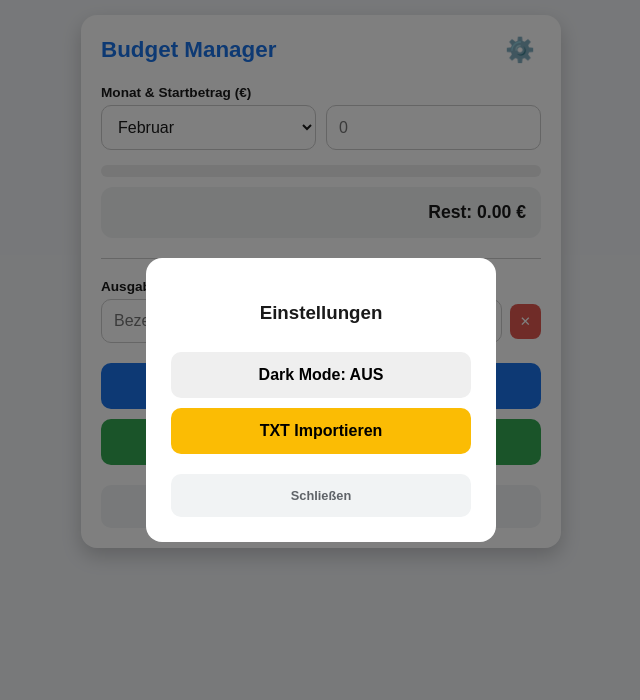
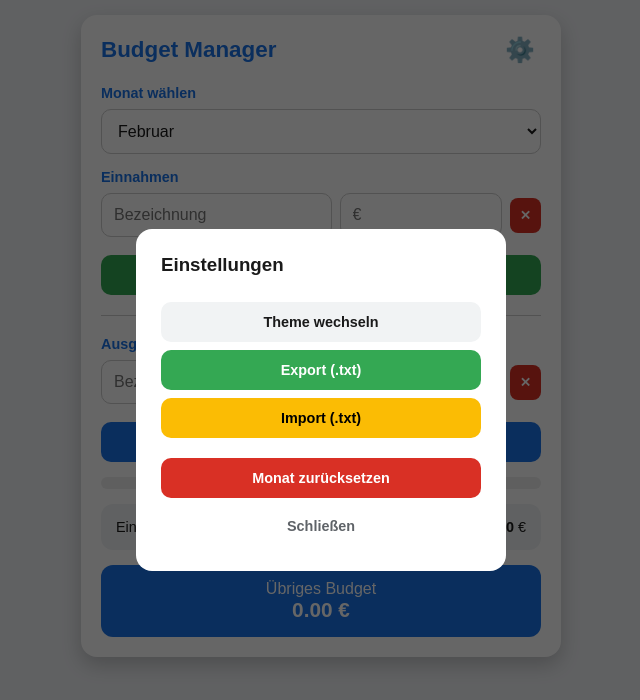
Before and after one commit to glad2behere/mein-budget, a plain HTML site: page index.html in a window 1280 px wide. Both pictures are taken after a click on the button "⚙️". Shown: the whole page, without its empty margins (319-959 px from the left). Drawn offline with Linux system fonts and the light colour scheme.

Commit message:
Aktualisieren von index.html

```diff
--- a/index.html
+++ b/index.html
@@ -13,27 +13,16 @@
     <meta name="theme-color" id="theme-color-meta" content="#1a73e8">
 
     <style>
-        /* CSS Variablen für einfaches Theme-Switching */
         :root {
-            --bg: #f0f2f5;
-            --card: #ffffff;
-            --text: #1a1a1a;
-            --primary: #1a73e8;
-            --danger: #d93025;
-            --input-border: #cccccc;
-            --secondary-btn: #f1f3f4;
-            --secondary-text: #5f6368;
+            --bg: #f0f2f5; --card: #ffffff; --text: #1a1a1a; --primary: #1a73e8;
+            --danger: #d93025; --success: #34a853; --input-border: #cccccc;
+            --secondary-btn: #f1f3f4; --secondary-text: #5f6368;
         }
 
         [data-theme="dark"] {
-            --bg: #121212;
-            --card: #1e1e1e;
-            --text: #e0e0e0;
-            --primary: #8ab4f8;
-            --danger: #f28b82;
-            --input-border: #444444;
-            --secondary-btn: #333333;
-            --secondary-text: #aaaaaa;
+            --bg: #121212; --card: #1e1e1e; --text: #e0e0e0; --primary: #8ab4f8;
+            --danger: #f28b82; --success: #81c995; --input-border: #444444;
+            --secondary-btn: #333333; --secondary-text: #aaaaaa;
         }
 
         body { font-family: sans-serif; background-color: var(--bg); color: var(--text); padding: 15px; display: flex; justify-content: center; margin: 0; transition: background 0.3s; }
@@ -45,33 +34,32 @@
         .settings-btn { background: none; border: none; font-size: 1.5rem; cursor: pointer; color: var(--text); }
 
         .input-group { margin-bottom: 15px; }
-        label { display: block; margin-bottom: 5px; font-weight: bold; font-size: 0.85rem; }
+        label { display: block; margin-bottom: 8px; font-weight: bold; font-size: 0.9rem; color: var(--primary); }
         input, select { width: 100%; padding: 12px; border: 1px solid var(--input-border); border-radius: 10px; background: var(--card); color: var(--text); box-sizing: border-box; font-size: 16px; outline: none; }
 
-        /* Fortschrittsbalken Style */
-        .progress-container { width: 100%; height: 12px; background: #eee; border-radius: 6px; margin: 10px 0; overflow: hidden; }
-        #progress-bar { height: 100%; width: 100%; background: #34a853; transition: width 0.5s, background 0.5s; }
+        .progress-container { width: 100%; height: 12px; background: #eee; border-radius: 6px; margin: 15px 0; overflow: hidden; }
+        #progress-bar { height: 100%; width: 100%; background: var(--success); transition: width 0.5s, background 0.5s; }
         [data-theme="dark"] .progress-container { background: #333; }
 
-        .expense-row { display: flex; gap: 8px; margin-bottom: 10px; align-items: center; }
-        .expense-row input[type="text"] { flex: 3; }
-        .expense-row input[type="number"] { flex: 2; }
+        .row { display: flex; gap: 8px; margin-bottom: 10px; align-items: center; }
+        .row input[type="text"] { flex: 3; }
+        .row input[type="number"] { flex: 2; }
 
-        .btn-delete { background: var(--danger); color: white; border: none; border-radius: 8px; padding: 10px; cursor: pointer; opacity: 0.8; }
+        .btn-delete { background: var(--danger); color: white; border: none; border-radius: 8px; padding: 10px; cursor: pointer; font-weight: bold; }
 
-        .result-box { background: var(--secondary-btn); padding: 15px; border-radius: 12px; margin-top: 10px; }
-        .result { font-size: 1.1rem; font-weight: bold; text-align: right; }
+        .summary-box { background: var(--secondary-btn); padding: 15px; border-radius: 12px; margin: 15px 0; display: flex; justify-content: space-between; font-size: 0.9rem; }
+        .result-box { background: var(--primary); color: white; padding: 15px; border-radius: 12px; margin-top: 10px; text-align: center; }
+        .result { font-size: 1.3rem; font-weight: bold; }
 
-        .btn { width: 100%; padding: 14px; border: none; border-radius: 10px; cursor: pointer; font-size: 1rem; font-weight: bold; margin-top: 10px; transition: opacity 0.2s; }
-        .btn-add { background: var(--primary); color: white; }
-        .btn-export { background: #34a853; color: white; }
-        .btn-clear { background: var(--secondary-btn); color: var(--secondary-text); margin-top: 20px; font-size: 0.8rem; }
+        .btn { width: 100%; padding: 12px; border: none; border-radius: 10px; cursor: pointer; font-size: 0.9rem; font-weight: bold; margin-top: 8px; }
+        .btn-add-inc { background: var(--success); color: white; }
+        .btn-add-exp { background: var(--primary); color: white; }
 
-        /* Modal für Einstellungen */
-        #settings-modal { display: none; position: fixed; top: 0; left: 0; width: 100%; height: 100%; background: rgba(0,0,0,0.5); justify-content: center; align-items: center; z-index: 100; }
-        .modal-content { background: var(--card); padding: 25px; border-radius: 16px; width: 80%; max-width: 300px; text-align: center; }
+        #settings-modal { display: none; position: fixed; top: 0; left: 0; width: 100%; height: 100%; background: rgba(0,0,0,0.6); justify-content: center; align-items: center; z-index: 100; }
+        .modal-content { background: var(--card); padding: 25px; border-radius: 16px; width: 85%; max-width: 320px; }
 
         #fileImport { display: none; }
+        hr { border: 0; border-top: 1px solid var(--input-border); margin: 20px 0; }
     </style>
 </head>
 <body>
@@ -83,43 +71,49 @@
     </div>
 
     <div class="input-group">
-        <label>Monat & Startbetrag (€)</label>
-        <div style="display: flex; gap: 10px;">
+        <label>Monat wählen</label>
         <select id="currentMonth" onchange="loadFromStorage()">
             <option>Januar</option><option>Februar</option><option>März</option>
             <option>April</option><option>Mai</option><option>Juni</option>
             <option>Juli</option><option>August</option><option>September</option>
             <option>Oktober</option><option>November</option><option>Dezember</option>
         </select>
-            <input type="number" id="startBudget" placeholder="0" oninput="calculate()">
     </div>
-    </div>
+
+    <label>Einnahmen</label>
+    <div id="incomeList"></div>
+    <button class="btn btn-add-inc" onclick="addRow('incomeList')">+ Einnahme hinzufügen</button>
+
+    <hr>
+
+    <label>Ausgaben</label>
+    <div id="expenseList"></div>
+    <button class="btn btn-add-exp" onclick="addRow('expenseList')">+ Ausgabe hinzufügen</button>
 
     <div class="progress-container">
         <div id="progress-bar"></div>
     </div>
 
-    <div class="result-box">
-        <div class="result">Rest: <span id="remaining">0.00</span> €</div>
+    <div class="summary-box">
+        <span>Einnahmen: <b id="totalInc">0.00</b> €</span>
+        <span>Ausgaben: <b id="totalExp">0.00</b> €</span>
     </div>
 
-    <hr style="border:0; border-top:1px solid var(--input-border); margin: 20px 0;">
-
-    <div id="expenseList"><label>Ausgaben</label></div>
-
-    <button class="btn btn-add" onclick="addNewField()">+ Ausgabe hinzufügen</button>
-
-    <button class="btn btn-export" onclick="exportData()">Als .txt exportieren</button>
-    <button class="btn btn-clear" onclick="clearAll()">Monat zurücksetzen</button>
+    <div class="result-box" id="resBox">
+        <div>Übriges Budget</div>
+        <div class="result"><span id="remaining">0.00</span> €</div>
+    </div>
 </div>
 
 <div id="settings-modal" onclick="toggleModal(false)">
     <div class="modal-content" onclick="event.stopPropagation()">
-        <h3>Einstellungen</h3>
-        <button class="btn" id="theme-toggle" onclick="toggleTheme()">Dark Mode: AUS</button>
-        <button class="btn" style="background: #fbbc04; color:black;" onclick="document.getElementById('fileImport').click()">TXT Importieren</button>
+        <h3 style="margin-top:0">Einstellungen</h3>
+        <button class="btn" style="background:var(--secondary-btn); color:var(--text)" onclick="toggleTheme()">Theme wechseln</button>
+        <button class="btn" style="background: #34a853; color:white;" onclick="exportData()">Export (.txt)</button>
+        <button class="btn" style="background: #fbbc04; color:black;" onclick="document.getElementById('fileImport').click()">Import (.txt)</button>
         <input type="file" id="fileImport" accept=".txt" onchange="importData(event)">
-        <button class="btn btn-clear" onclick="toggleModal(false)">Schließen</button>
+        <button class="btn" style="background: var(--danger); color:white; margin-top:20px" onclick="clearAll()">Monat zurücksetzen</button>
+        <button class="btn" style="background:none; color:var(--secondary-text)" onclick="toggleModal(false)">Schließen</button>
     </div>
 </div>
 
@@ -127,108 +121,92 @@
     window.onload = () => {
         const months = ["Januar","Februar","März","April","Mai","Juni","Juli","August","September","Oktober","November","Dezember"];
         document.getElementById('currentMonth').value = months[new Date().getMonth()];
-
-        // Theme laden
-        if(localStorage.getItem('theme') === 'dark') toggleTheme(true);
+        if(localStorage.getItem('theme') === 'dark') document.body.setAttribute('data-theme', 'dark');
         loadFromStorage();
     };
 
-    function toggleModal(show) {
-        document.getElementById('settings-modal').style.display = show ? 'flex' : 'none';
+    function toggleModal(show) { document.getElementById('settings-modal').style.display = show ? 'flex' : 'none'; }
+
+    function toggleTheme() {
+        const body = document.body;
+        const next = body.getAttribute('data-theme') === 'dark' ? 'light' : 'dark';
+        body.setAttribute('data-theme', next);
+        localStorage.setItem('theme', next);
+        document.getElementById('theme-color-meta').setAttribute('content', next === 'dark' ? '#121212' : '#1a73e8');
     }
 
-    function toggleTheme(init = false) {
-        const body = document.body;
-        const current = body.getAttribute('data-theme');
-        const next = current === 'dark' ? 'light' : 'dark';
-
-        if(!init) body.setAttribute('data-theme', next);
-        else body.setAttribute('data-theme', 'dark');
-
-        const isDark = body.getAttribute('data-theme') === 'dark';
-        localStorage.setItem('theme', isDark ? 'dark' : 'light');
-        document.getElementById('theme-toggle').innerText = "Dark Mode: " + (isDark ? "AN" : "AUS");
-        document.getElementById('theme-color-meta').setAttribute('content', isDark ? '#121212' : '#1a73e8');
+    function addRow(containerId, desc = "", val = "") {
+        const div = document.createElement('div');
+        div.className = 'row';
+        div.innerHTML = `<input type="text" placeholder="Bezeichnung" class="desc" value="${desc}" oninput="calculate()">
+                         <input type="number" placeholder="€" class="amount" value="${val}" oninput="calculate()">
+                         <button class="btn-delete" onclick="this.parentElement.remove();calculate();">✕</button>`;
+        document.getElementById(containerId).appendChild(div);
+        if(!desc && !val) calculate();
     }
 
     function calculate() {
-        const start = parseFloat(document.getElementById('startBudget').value) || 0;
-        const amounts = document.querySelectorAll('.amount');
-        let total = 0;
-        amounts.forEach(i => total += parseFloat(i.value) || 0);
+        let inc = 0, exp = 0;
+        document.querySelectorAll('#incomeList .amount').forEach(i => inc += parseFloat(i.value) || 0);
+        document.querySelectorAll('#expenseList .amount').forEach(i => exp += parseFloat(i.value) || 0);
 
-        const rem = start - total;
+        const rem = inc - exp;
+        document.getElementById('totalInc').innerText = inc.toFixed(2);
+        document.getElementById('totalExp').innerText = exp.toFixed(2);
         document.getElementById('remaining').innerText = rem.toFixed(2);
 
-        // Balken berechnen
         const bar = document.getElementById('progress-bar');
-        let percent = start > 0 ? (rem / start) * 100 : 0;
-        percent = Math.max(0, Math.min(100, percent)); // Zwischen 0 und 100 halten
-
+        let percent = inc > 0 ? (rem / inc) * 100 : 0;
+        percent = Math.max(0, Math.min(100, percent));
         bar.style.width = percent + "%";
 
-        // Farbe des Balkens & Textes ändern
-        if (percent > 50) bar.style.background = "#34a853"; // Grün
-        else if (percent > 15) bar.style.background = "#fbbc04"; // Gelb
-        else bar.style.background = "#d93025"; // Rot
+        if (percent > 50) bar.style.background = "var(--success)";
+        else if (percent > 15) bar.style.background = "#fbbc04";
+        else bar.style.background = "var(--danger)";
 
-        document.getElementById('remaining').style.color = rem < 0 ? "#d93025" : "inherit";
+        document.getElementById('resBox').style.background = rem < 0 ? "var(--danger)" : "var(--primary)";
         saveToStorage();
-    }
-
-    function addNewField(desc = "", val = "") {
-        const div = document.createElement('div');
-        div.className = 'expense-row';
-        div.innerHTML = `<input type="text" placeholder="Bezeichnung" class="desc" value="${desc}" oninput="calculate()">
-                         <input type="number" placeholder="€" class="amount" value="${val}" oninput="calculate()">
-                         <button class="btn-delete" onclick="this.parentElement.remove();calculate();">✕</button>`;
-        document.getElementById('expenseList').appendChild(div);
     }
 
     function saveToStorage() {
         const month = document.getElementById('currentMonth').value;
-        const expenses = [];
-        document.querySelectorAll('.expense-row').forEach(row => {
-            expenses.push({ t: row.querySelector('.desc').value, v: row.querySelector('.amount').value });
-        });
-        const data = JSON.parse(localStorage.getItem('budget_data_v4') || "{}");
-        data[month] = { budget: document.getElementById('startBudget').value, list: expenses };
-        localStorage.setItem('budget_data_v4', JSON.stringify(data));
+        const getItems = (id) => Array.from(document.querySelectorAll(`#${id} .row`)).map(r => ({
+            t: r.querySelector('.desc').value, v: r.querySelector('.amount').value
+        }));
+        const data = JSON.parse(localStorage.getItem('budget_data_v5') || "{}");
+        data[month] = { inc: getItems('incomeList'), exp: getItems('expenseList') };
+        localStorage.setItem('budget_data_v5', JSON.stringify(data));
     }
 
     function loadFromStorage() {
         const month = document.getElementById('currentMonth').value;
-        const data = JSON.parse(localStorage.getItem('budget_data_v4') || "{}")[month];
-        const list = document.getElementById('expenseList');
-        list.innerHTML = '<label>Ausgaben</label>';
+        const data = JSON.parse(localStorage.getItem('budget_data_v5') || "{}")[month];
+        document.getElementById('incomeList').innerHTML = "";
+        document.getElementById('expenseList').innerHTML = "";
         if (data) {
-            document.getElementById('startBudget').value = data.budget;
-            if(data.list.length > 0) data.list.forEach(e => addNewField(e.t, e.v));
-            else addNewField();
+            data.inc.forEach(e => addRow('incomeList', e.t, e.v));
+            data.exp.forEach(e => addRow('expenseList', e.t, e.v));
         } else {
-            document.getElementById('startBudget').value = "";
-            addNewField();
+            addRow('incomeList'); addRow('expenseList');
         }
         calculate();
     }
 
     function exportData() {
         const month = document.getElementById('currentMonth').value;
-        const start = document.getElementById('startBudget').value || 0;
-        const rest = document.getElementById('remaining').innerText;
-        let text = `###CONFIG|${month}|${start}###\n`;
-        text += `BERICHT: ${month}\n-----------------\n`;
-        document.querySelectorAll('.expense-row').forEach(row => {
-            const t = row.querySelector('.desc').value || "Unbekannt";
-            const v = row.querySelector('.amount').value || 0;
-            text += `${t.padEnd(15)}: ${v} € #DATA:${t};${v}\n`;
+        let text = `###CONFIG_V5|${month}###\n`;
+        text += `EINNAHMEN:\n`;
+        document.querySelectorAll('#incomeList .row').forEach(r => {
+            text += `${r.querySelector('.desc').value};${r.querySelector('.amount').value} #INC\n`;
         });
-        text += `-----------------\nREST: ${rest} €`;
-
+        text += `AUSGABEN:\n`;
+        document.querySelectorAll('#expenseList .row').forEach(r => {
+            text += `${r.querySelector('.desc').value};${r.querySelector('.amount').value} #EXP\n`;
+        });
         const blob = new Blob(["\uFEFF" + text], { type: 'text/plain;charset=utf-8' });
         const a = document.createElement('a');
         a.href = URL.createObjectURL(blob);
-        a.download = `Budget_${month}.txt`;
+        a.download = `Budget_V5_${month}.txt`;
         a.click();
     }
 
@@ -238,22 +216,20 @@
         const reader = new FileReader();
         reader.onload = function(e) {
             const lines = e.target.result.replace(/^\uFEFF/, "").split('\n');
-            const configLine = lines.find(l => l.includes("###CONFIG"));
-            if (!configLine) { alert("Format nicht erkannt!"); return; }
-            const config = configLine.replace(/###/g, "").split('|');
-            document.getElementById('currentMonth').value = config[1];
-            document.getElementById('startBudget').value = config[2];
-            const list = document.getElementById('expenseList');
-            list.innerHTML = '<label>Ausgaben</label>';
+            if (!lines[0].includes("###CONFIG_V5")) { alert("Falsches Format!"); return; }
+            document.getElementById('currentMonth').value = lines[0].split('|')[1].replace('###','');
+            document.getElementById('incomeList').innerHTML = "";
+            document.getElementById('expenseList').innerHTML = "";
             lines.forEach(l => {
-                if (l.includes("#DATA:")) {
-                    const d = l.split("#DATA:")[1].split(';');
-                    addNewField(d[0], d[1]);
+                if (l.includes("#INC")) {
+                    const d = l.split("#INC")[0].split(';');
+                    addRow('incomeList', d[0], d[1]);
+                } else if (l.includes("#EXP")) {
+                    const d = l.split("#EXP")[0].split(';');
+                    addRow('expenseList', d[0], d[1]);
                 }
             });
-            calculate();
-            toggleModal(false);
-            alert("Import für " + config[1] + " fertig!");
+            calculate(); toggleModal(false);
         };
         reader.readAsText(file);
     }
@@ -261,9 +237,9 @@
     function clearAll() {
         if (confirm("Monat wirklich leeren?")) {
             const month = document.getElementById('currentMonth').value;
-            const data = JSON.parse(localStorage.getItem('budget_data_v4') || "{}");
+            const data = JSON.parse(localStorage.getItem('budget_data_v5') || "{}");
             delete data[month];
-            localStorage.setItem('budget_data_v4', JSON.stringify(data));
+            localStorage.setItem('budget_data_v5', JSON.stringify(data));
             location.reload();
         }
     }
```
Lines whose indentation alone changed are shown as unchanged.
